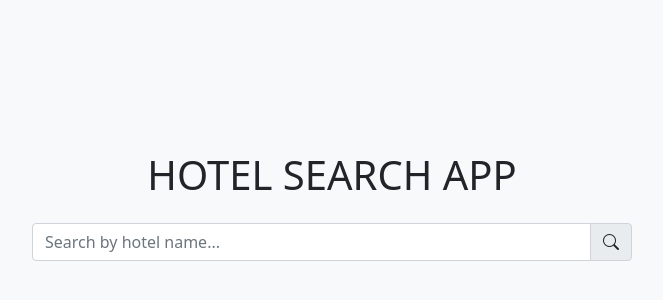
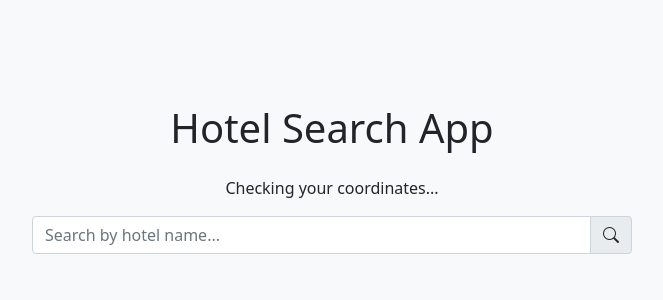
Before and after one commit to skrunic/hotelsearch, a plain HTML site: page wwwroot/index.html in a window 1280 px wide. Shown: the part 206-506 px from the top of the page, without its empty margins (308-971 px from the left). Drawn offline with nearby package versions, Linux system fonts and the light colour scheme.

Commit message:
Reorder elements, add header margin.

```diff
--- a/wwwroot/index.html
+++ b/wwwroot/index.html
@@ -9,10 +9,14 @@
     <link rel="stylesheet" href="styles.css">
 </head>
 <body>
-    <div class="container text-center mt-5">
-        <h1 class="mb-4">HOTEL SEARCH APP</h1>
+    <div class="container text-center">
+        <h1 class="text-center mb-4">Hotel Search App</h1>
+
+        <!-- Separate elements for latitude and longitude -->
+        <p id="lat-display">Checking your coordinates...</p>
+
         <div class="content-container">
-            <div class="search-container mb-4">
+            <div class="search-container">
                 <div class="input-group">
                     <input type="text" class="form-control" id="search-input" placeholder="Search by hotel name...">
                     <span class="input-group-text" id="search-icon">
@@ -20,6 +24,7 @@
                     </span>
                 </div>
             </div>
+
             <div class="hotel-list" id="hotel-list">
                 <!-- Dynamic Hotel Items Will Be Added Here -->
             </div>
```
